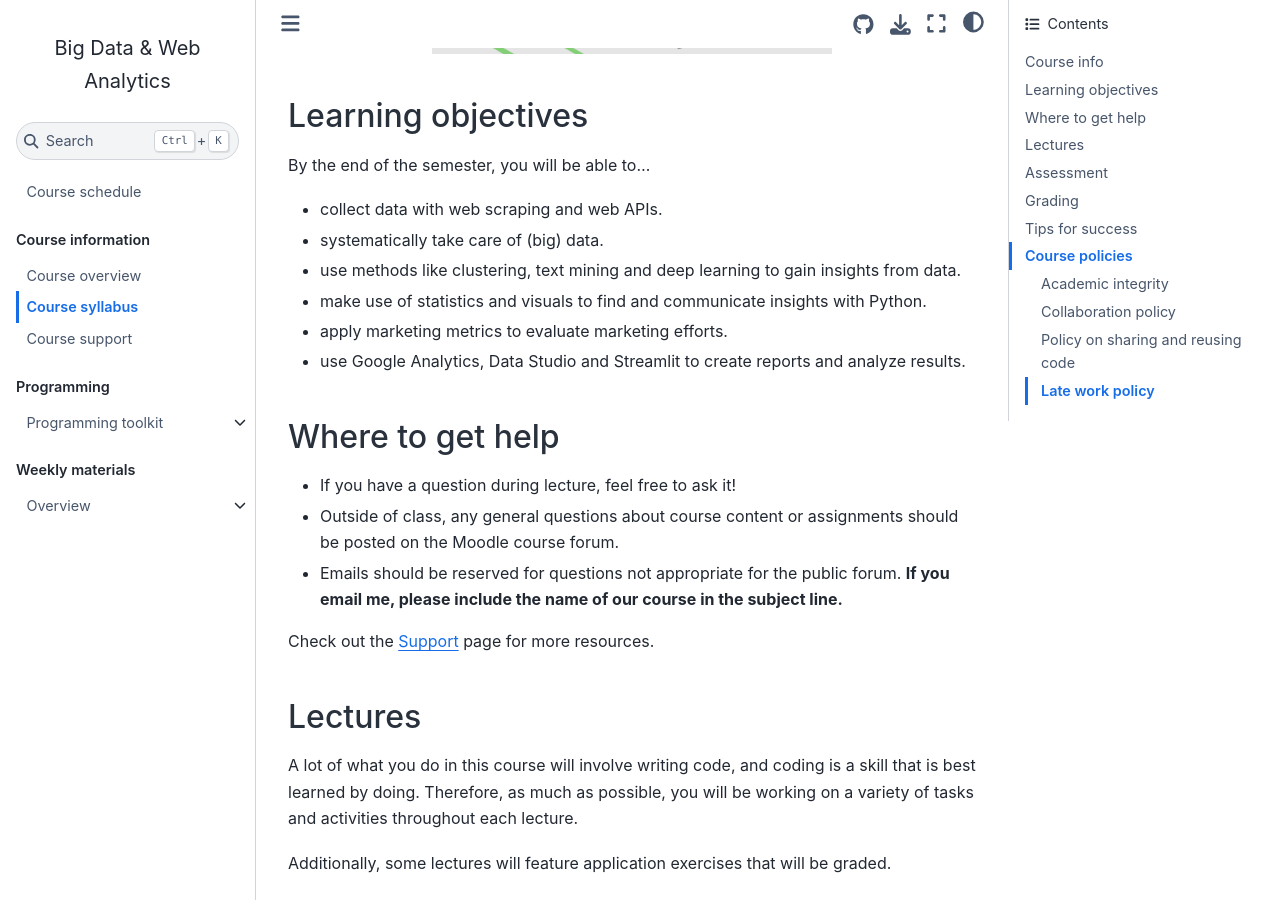
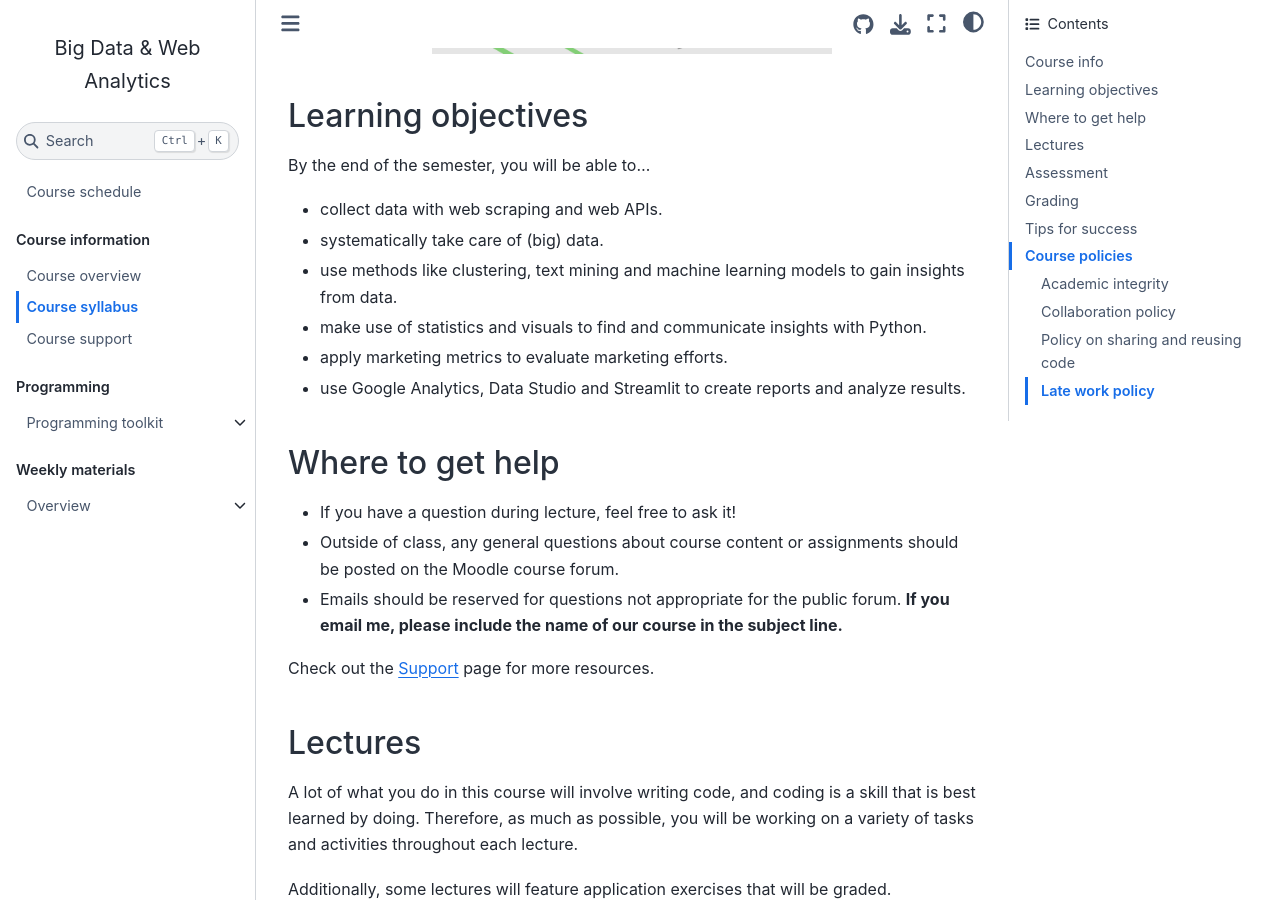
Before and after one commit to om2-ws22/website, a Jupyter Book: the page built from docs/course-syllabus.md, in a window 1280 px wide and 900 px high, scrolled down 610 px. Built offline with Jupyter Book 1.0.4 settings and Sphinx 7.4.7 and the Sphinx Book theme 1.1.4, drawn with Linux system fonts in a browser that asks for light colours; comment, search, counter and statistics services are not loaded.

Commit message:
Update course-syllabus.md

```diff
--- a/docs/course-syllabus.md
+++ b/docs/course-syllabus.md
@@ -26,7 +26,7 @@ By the end of the semester, you will be able to...
 
 - systematically take care of (big) data.
 
-- use methods like clustering, text mining and deep learning to gain insights from data.
+- use methods like clustering, text mining and machine learning models to gain insights from data.
 
 - make use of statistics and visuals to find and communicate insights with Python.
 
```
